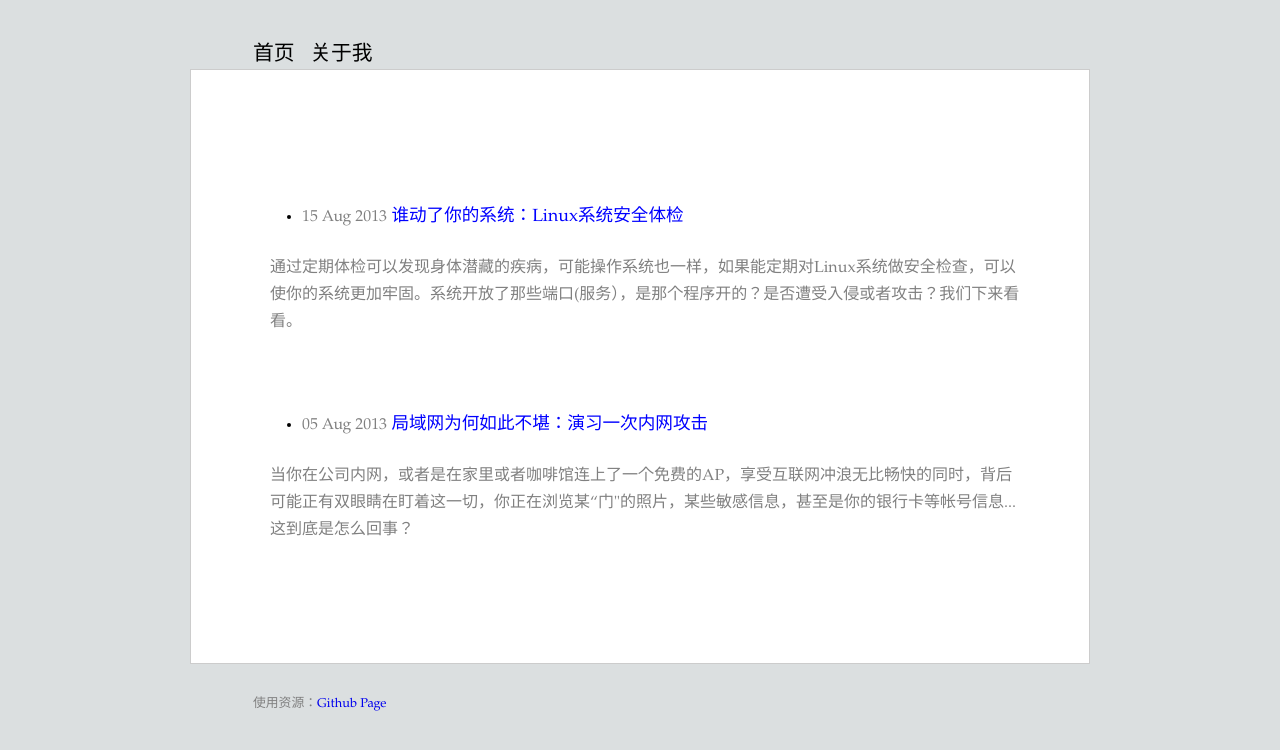
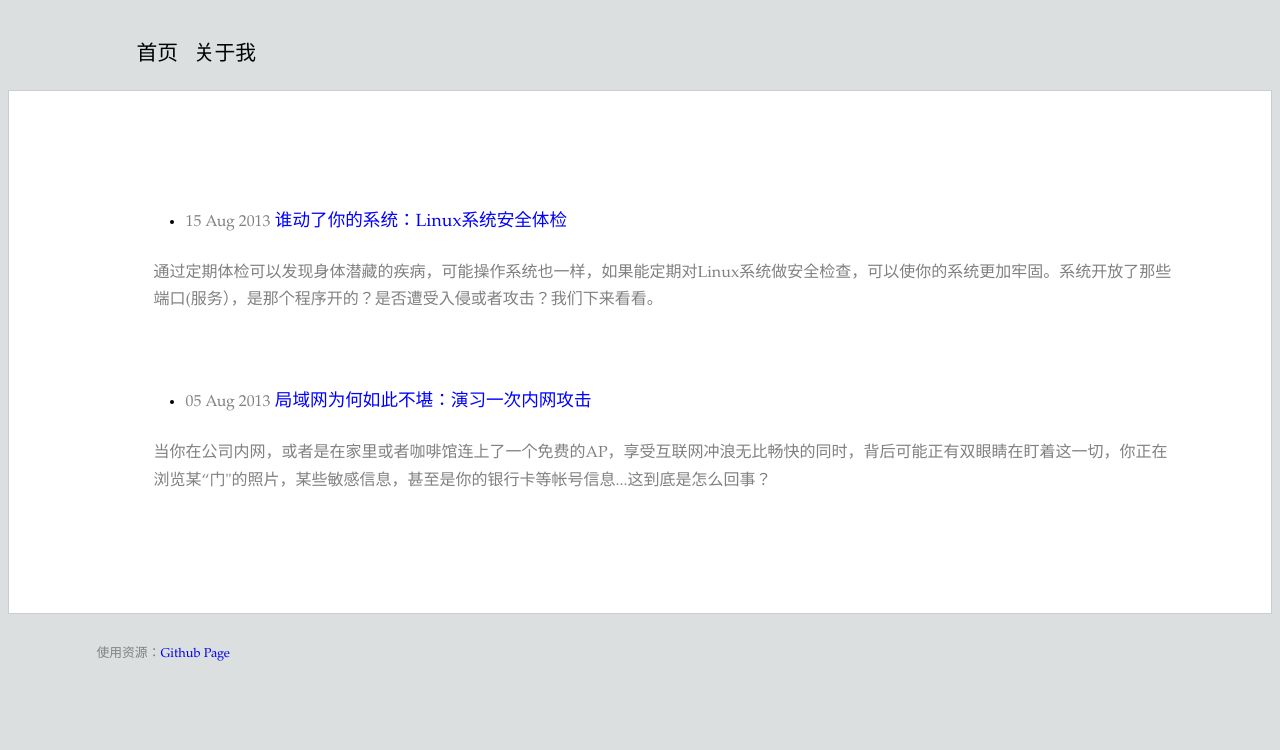
Before and after one commit to jsjwolf/pages, a Jekyll site: the page built from index.html, in a window 1280 px wide. Shown: the top 750 px of the page. Built offline with Jekyll 4.4.1, drawn with Linux system fonts in a browser that asks for light colours; Markdown is read by kramdown in place of the engine named in the settings; comment, search, counter and statistics services are not loaded.

Commit message:
added style for  handheld set

```diff
--- a/style/handheld.css
+++ b/style/handheld.css
@@ -18,7 +18,7 @@ h6 {font-size:1em;font-weight:bold;}
 body {
 	repeat-x;
 	line-height: 1.6em;
-        font-size:90%;
+        font-size:100%;
 	font-family: Palatino, georgia, "times new roman", "宋体";
 	background-color: rgb(223, 230, 222);
 }
@@ -57,7 +57,7 @@ body {
 #main {
 	background-color: #FFFFFF;
 	border: 1px solid #CCCCCC;
-	padding: 2em 6.5% 2em 6.5%;
+	padding: 2em 2% 2em 2%;
 	margin: 0px 0px 0px 0px;
 /*	box-shadow: 2px 2px 10px #aaa;
 */
--- a/style/style.css
+++ b/style/style.css
@@ -2,9 +2,19 @@
 /*自适应屏幕*/
 <meta content="width=device-width, initial-scale=1.0, maximum-scale=1.0, user-scalable=0;" name="viewport" />
 img, object { max-width: 100%;}
+
 /*  手持设备时启用  */
 /*
-@media screen and (max-device-width: 600px) {
+/**page 页面包含header/main/footer*/
+@media screen and (min-device-width: 901px) {
+
+	#page{
+		width: 900px;
+		margin-left: auto;
+		margin-right: auto;
+	}
+}
+@media screen and (max-device-width: 900px) {
 	#page{
 		width: auto;
 		margin-left: auto;
@@ -44,12 +54,6 @@ body {
 	font-family: Palatino, georgia, "times new roman", "宋体";
 	background-color: rgb(219, 223, 224);
 }
-/**page 页面包含header/main/footer*/
-#page{
-	width: 900px;
-	margin-left: auto;
-	margin-right: auto;
-}
 #header{
 	margin-top: 2em;
 	font-size:1.3em;
@@ -80,7 +84,7 @@ body {
 #main {
 	background-color: #FFFFFF;
 	border: 1px solid #CCCCCC;
-	padding: 2em 7% 2em 7%;
+	padding: 1em 7% 2em 7%;
 	margin: 0 0 0 0;
 /*	box-shadow: 2px 2px 10px #aaa;
 */
```
